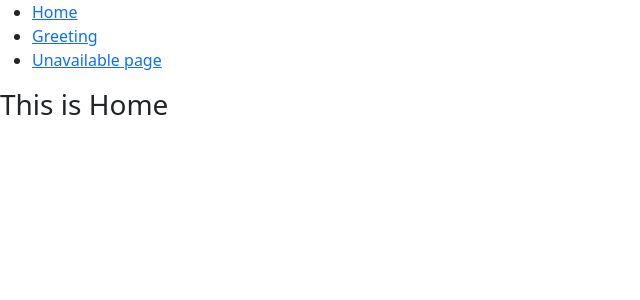
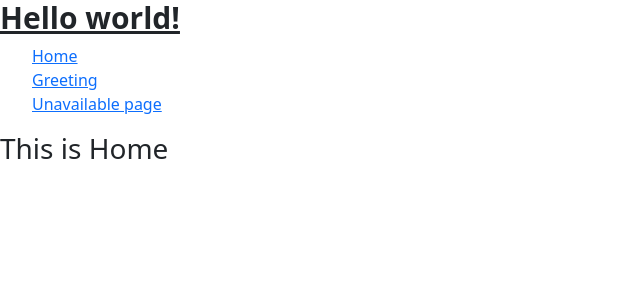
Before and after one commit to nikunjjadav123/myfirstreact, a React (Create React App) app: page / in a window 1280 px wide. Shown: the top 300 px of the page, without its empty margins (0-640 px from the left). Built offline with nearby package versions, Linux system fonts and the light colour scheme.

Commit message:
Added Taiwind Config and tailwind directives

```diff
--- a/package.json
+++ b/package.json
@@ -37,5 +37,8 @@
       "last 1 firefox version",
       "last 1 safari version"
     ]
+  },
+  "devDependencies": {
+    "tailwindcss": "^3.4.3"
   }
 }
--- a/src/App.js
+++ b/src/App.js
@@ -9,6 +9,11 @@
 
 function App() {
    return (
+      <>
+         <h1 className="text-3xl font-bold underline grid-cols-1	">
+            Hello world!
+         </h1>
+
       <BrowserRouter>
          <Routes>
             <Route path="/" element={<Layout />}>
@@ -18,6 +23,8 @@
             </Route>
          </Routes>
       </BrowserRouter>
+      </>
+
    );
 }
 export default App;
--- a/src/index.css
+++ b/src/index.css
@@ -1,3 +1,7 @@
+@tailwind base;
+@tailwind components;
+@tailwind utilities;
+
 body {
   margin: 0;
   font-family: -apple-system, BlinkMacSystemFont, 'Segoe UI', 'Roboto', 'Oxygen',
--- /dev/null
+++ b/tailwind.config.js
@@ -0,0 +1,10 @@
+/** @type {import('tailwindcss').Config} */
+module.exports = {
+  content: [
+    "./src/**/*.{js,jsx,ts,tsx}",
+  ],
+  theme: {
+    extend: {},
+  },
+  plugins: [],
+}
```
Also changed, not shown: 1 other file (tests, documents, lock files or other folders).
